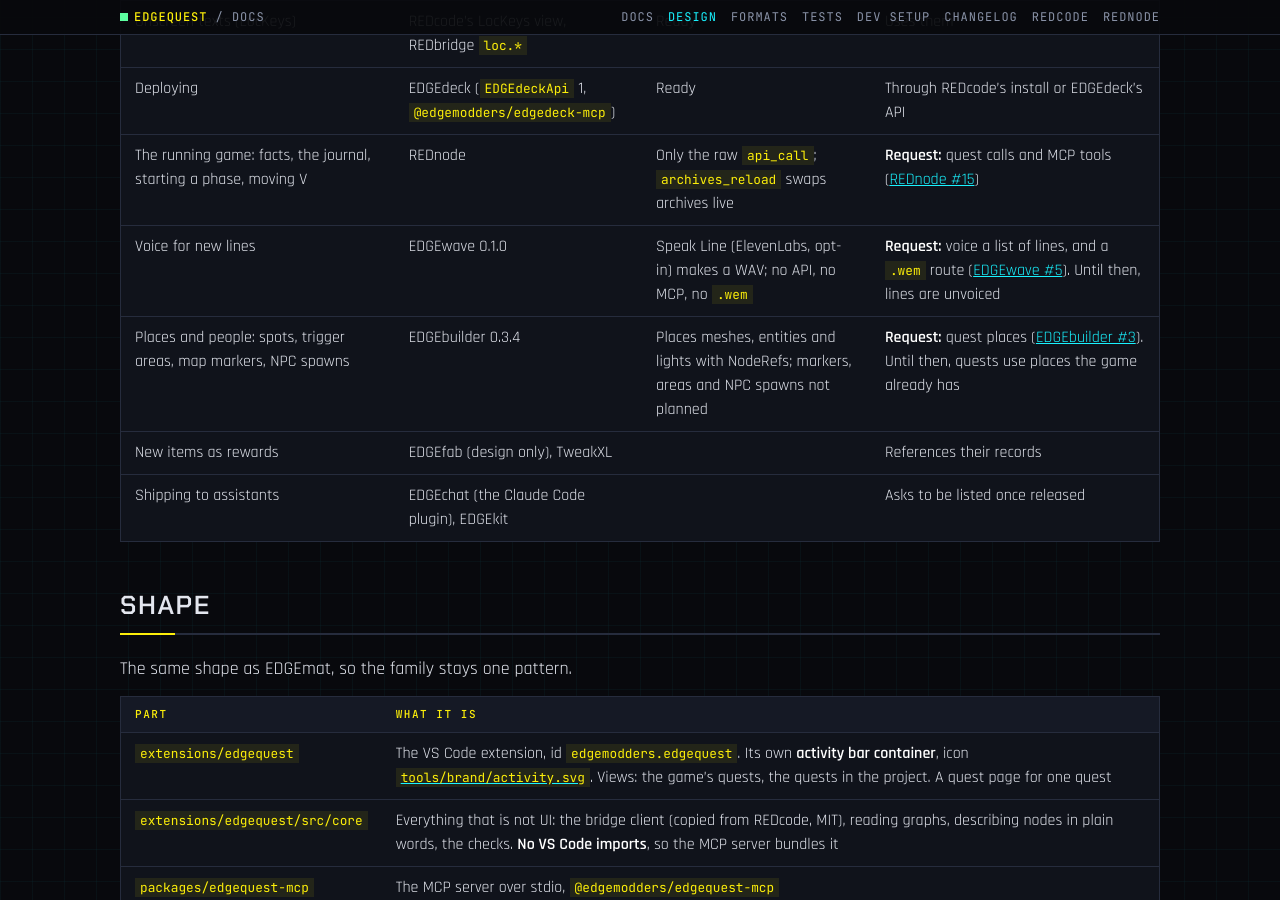
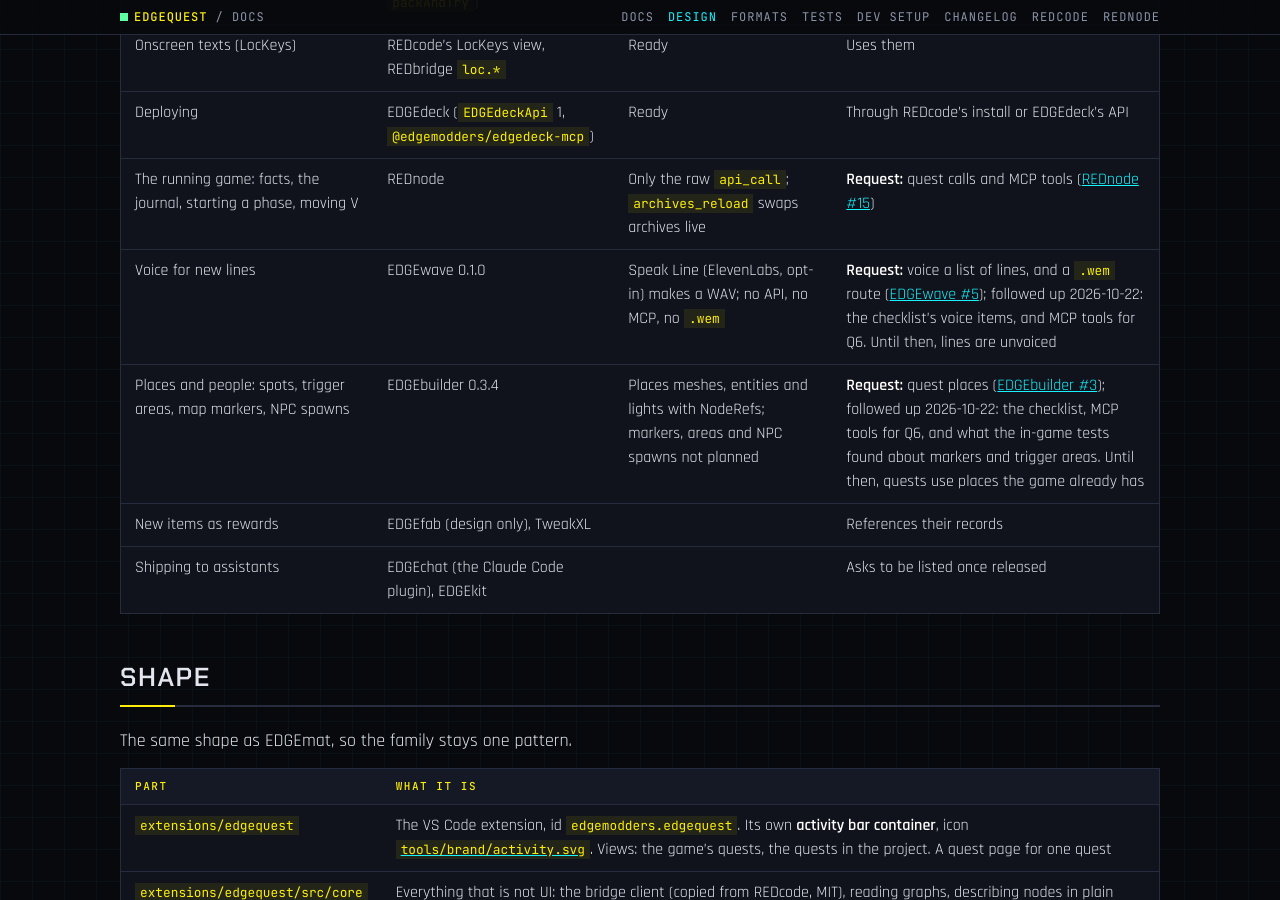
Before and after one commit to Edgemodders/EDGEquest, a Jekyll site: the page built from docs/design.md, in a window 1280 px wide and 900 px high, scrolled down 3279 px. Built offline with Jekyll 4.4.1, drawn with Linux system fonts in a browser that asks for light colours; our own code applies the rules of GitHub Pages for plain Markdown files.

Commit message:
Design: record the follow-ups on EDGEwave #5 and EDGEbuilder #3
Co-Authored-By: Claude Opus 5.5 <noreply@anthropic.com>

```diff
--- a/docs/design.md
+++ b/docs/design.md
@@ -61,8 +61,8 @@ EDGEquest owns the story layer, which no other EDGE tool owns, and calls the oth
 | Onscreen texts (LocKeys) | REDcode's LocKeys view, REDbridge `loc.*` | Ready | Uses them |
 | Deploying | EDGEdeck (`EDGEdeckApi` 1, `@edgemodders/edgedeck-mcp`) | Ready | Through REDcode's install or EDGEdeck's API |
 | The running game: facts, the journal, starting a phase, moving V | REDnode | Only the raw `api_call`; `archives_reload` swaps archives live | **Request:** quest calls and MCP tools ([REDnode #15](https://github.com/Edgemodders/REDnode/issues/15)) |
-| Voice for new lines | EDGEwave 0.1.0 | Speak Line (ElevenLabs, opt-in) makes a WAV; no API, no MCP, no `.wem` | **Request:** voice a list of lines, and a `.wem` route ([EDGEwave #5](https://github.com/Edgemodders/EDGEwave/issues/5)). Until then, lines are unvoiced |
-| Places and people: spots, trigger areas, map markers, NPC spawns | EDGEbuilder 0.3.4 | Places meshes, entities and lights with NodeRefs; markers, areas and NPC spawns not planned | **Request:** quest places ([EDGEbuilder #3](https://github.com/Edgemodders/EDGEbuilder/issues/3)). Until then, quests use places the game already has |
+| Voice for new lines | EDGEwave 0.1.0 | Speak Line (ElevenLabs, opt-in) makes a WAV; no API, no MCP, no `.wem` | **Request:** voice a list of lines, and a `.wem` route ([EDGEwave #5](https://github.com/Edgemodders/EDGEwave/issues/5)); followed up 2026-10-22: the checklist's voice items, and MCP tools for Q6. Until then, lines are unvoiced |
+| Places and people: spots, trigger areas, map markers, NPC spawns | EDGEbuilder 0.3.4 | Places meshes, entities and lights with NodeRefs; markers, areas and NPC spawns not planned | **Request:** quest places ([EDGEbuilder #3](https://github.com/Edgemodders/EDGEbuilder/issues/3)); followed up 2026-10-22: the checklist, MCP tools for Q6, and what the in-game tests found about markers and trigger areas. Until then, quests use places the game already has |
 | New items as rewards | EDGEfab (design only), TweakXL | | References their records |
 | Shipping to assistants | EDGEchat (the Claude Code plugin), EDGEkit | | Asks to be listed once released |
 
```
